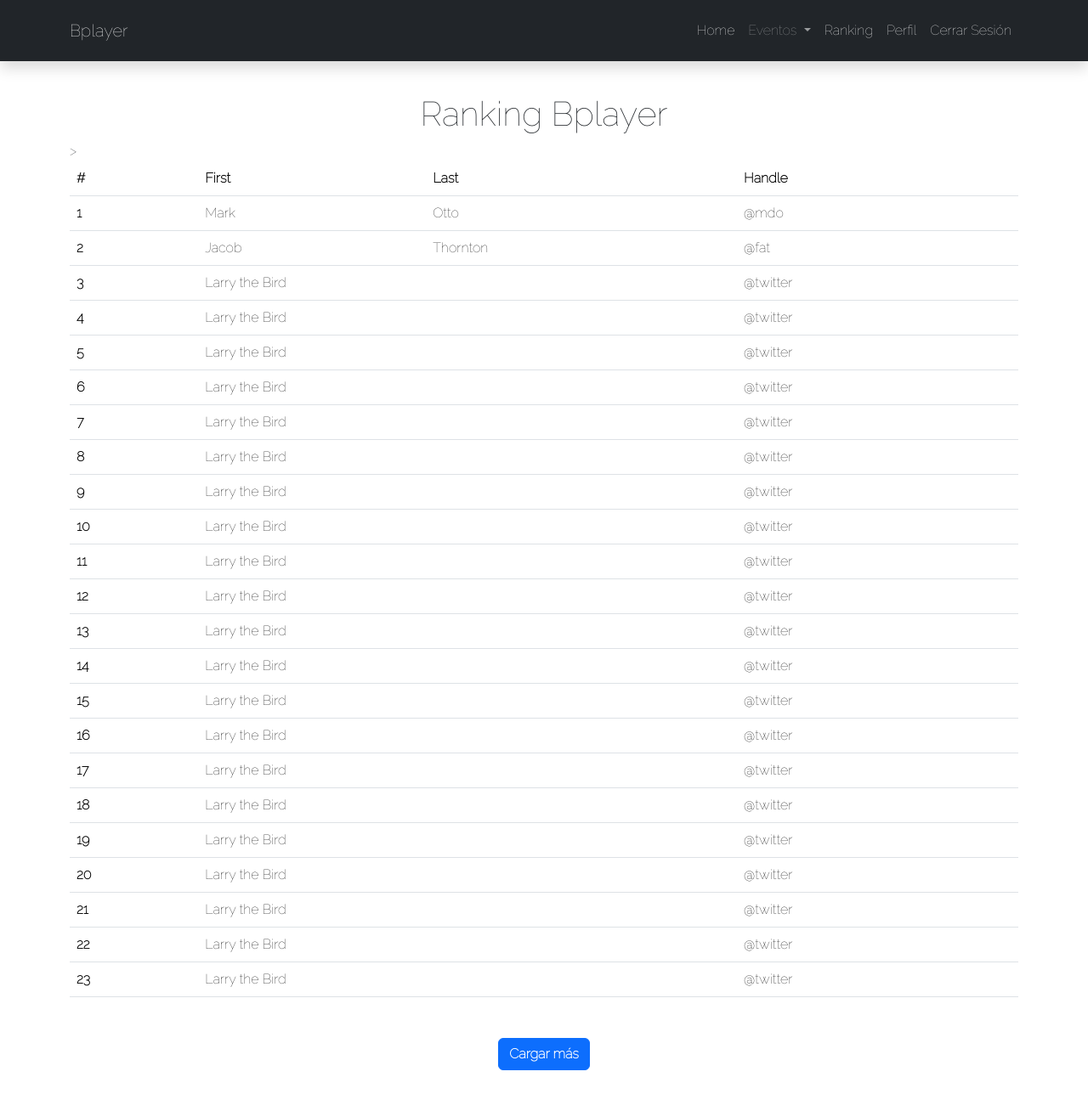
After one commit to renatoac12/Bplayer2, a Django app: page /ranking in a window 1280 px wide. The commit adds this page. Shown: the whole page at 85% size. Run offline with Django 4.2, Linux system fonts and the light colour scheme; some libraries are stand-ins or nearby versions.

Commit message:
lastCommit

```diff
--- a/page/templates/pagInicial.html
+++ b/page/templates/pagInicial.html
@@ -52,7 +52,7 @@
                 </ul>
               </li>
               <li class="nav-item">
-                <a class="nav-link text-white" href="#">Ranking</a>
+                <a class="nav-link text-white" href="/ranking">Ranking</a>
               </li>
               <li class="nav-item">
                 <a class="nav-link text-white" href="/perfil">Perfil</a>
--- a/page/templates/partidos.html
+++ b/page/templates/partidos.html
@@ -4,6 +4,7 @@
 
 {% load static %}
 
+<a href="#" class="btn btn-outline-primary rounded-0 float-end ms-3 mt-5">Crear partido</a>
 
 <div class="row mt-5">
     <div class="col-lg-4 col-md-6 col-sm-12">
--- /dev/null
+++ b/page/templates/ranking.html
@@ -0,0 +1,149 @@
+{% extends "pagInicial.html" %}
+
+{% block content %}
+
+{% load static %}
+
+
+<h1 class="text-center" style="margin-top: 110px;">Ranking Bplayer</h1>
+
+
+<table class="table table-hover">>
+    <thead>
+      <tr>
+        <th scope="col">#</th>
+        <th scope="col">First</th>
+        <th scope="col">Last</th>
+        <th scope="col">Handle</th>
+      </tr>
+    </thead>
+    <tbody>
+      <tr>
+        <th scope="row">1</th>
+        <td>Mark</td>
+        <td>Otto</td>
+        <td>@mdo</td>
+      </tr>
+      <tr>
+        <th scope="row">2</th>
+        <td>Jacob</td>
+        <td>Thornton</td>
+        <td>@fat</td>
+      </tr>
+      <tr>
+        <th scope="row">3</th>
+        <td colspan="2">Larry the Bird</td>
+        <td>@twitter</td>
+      </tr>
+      <tr>
+        <th scope="row">4</th>
+        <td colspan="2">Larry the Bird</td>
+        <td>@twitter</td>
+      </tr>
+      <tr>
+        <th scope="row">5</th>
+        <td colspan="2">Larry the Bird</td>
+        <td>@twitter</td>
+      </tr>
+      <tr>
+        <th scope="row">6</th>
+        <td colspan="2">Larry the Bird</td>
+        <td>@twitter</td>
+      </tr>
+      <tr>
+        <th scope="row">7</th>
+        <td colspan="2">Larry the Bird</td>
+        <td>@twitter</td>
+      </tr>
+      <tr>
+        <th scope="row">8</th>
+        <td colspan="2">Larry the Bird</td>
+        <td>@twitter</td>
+      </tr>
+      <tr>
+        <th scope="row">9</th>
+        <td colspan="2">Larry the Bird</td>
+        <td>@twitter</td>
+      </tr>
+      <tr>
+        <th scope="row">10</th>
+        <td colspan="2">Larry the Bird</td>
+        <td>@twitter</td>
+      </tr>
+      <tr>
+        <th scope="row">11</th>
+        <td colspan="2">Larry the Bird</td>
+        <td>@twitter</td>
+      </tr>
+      <tr>
+        <th scope="row">12</th>
+        <td colspan="2">Larry the Bird</td>
+        <td>@twitter</td>
+      </tr>
+      <tr>
+        <th scope="row">13</th>
+        <td colspan="2">Larry the Bird</td>
+        <td>@twitter</td>
+      </tr>
+      <tr>
+        <th scope="row">14</th>
+        <td colspan="2">Larry the Bird</td>
+        <td>@twitter</td>
+      </tr>
+      <tr>
+        <th scope="row">15</th>
+        <td colspan="2">Larry the Bird</td>
+        <td>@twitter</td>
+      </tr>
+      <tr>
+        <th scope="row">16</th>
+        <td colspan="2">Larry the Bird</td>
+        <td>@twitter</td>
+      </tr>
+      <tr>
+        <th scope="row">17</th>
+        <td colspan="2">Larry the Bird</td>
+        <td>@twitter</td>
+      </tr>
+      <tr>
+        <th scope="row">18</th>
+        <td colspan="2">Larry the Bird</td>
+        <td>@twitter</td>
+      </tr>
+      <tr>
+        <th scope="row">19</th>
+        <td colspan="2">Larry the Bird</td>
+        <td>@twitter</td>
+      </tr>
+      <tr>
+        <th scope="row">20</th>
+        <td colspan="2">Larry the Bird</td>
+        <td>@twitter</td>
+
+      </tr>
+      <tr>
+        <th scope="row">21</th>
+        <td colspan="2">Larry the Bird</td>
+        <td>@twitter</td>
+      </tr>
+      <tr>
+        <th scope="row">22</th>
+        <td colspan="2">Larry the Bird</td>
+        <td>@twitter</td>
+      </tr>
+      <tr>
+        <th scope="row">23</th>
+        <td colspan="2">Larry the Bird</td>
+        <td>@twitter</td>
+      </tr>
+
+    </tbody>
+  </table>
+
+  <div class="text-center mt-5 mb-5">
+    <button class="btn btn-primary fw-bold f-24 text-center">Cargar más</button>
+
+
+</div>
+
+{% endblock %}
--- a/page/urls.py
+++ b/page/urls.py
@@ -15,5 +15,6 @@ urlpatterns = [
     path('partidos', views.partidos),
 
     path('perfil', views.perfil),
+    path('ranking', views.ranking),
 
 ]
--- a/page/views.py
+++ b/page/views.py
@@ -22,3 +22,6 @@ def partidos(request):
 
 def perfil(request):
     return render(request, 'perfil.html')
+
+def ranking(request):
+    return render(request, 'ranking.html')
```
Also changed, not shown: page/templates/perfil.html (+7 -0 lines).
